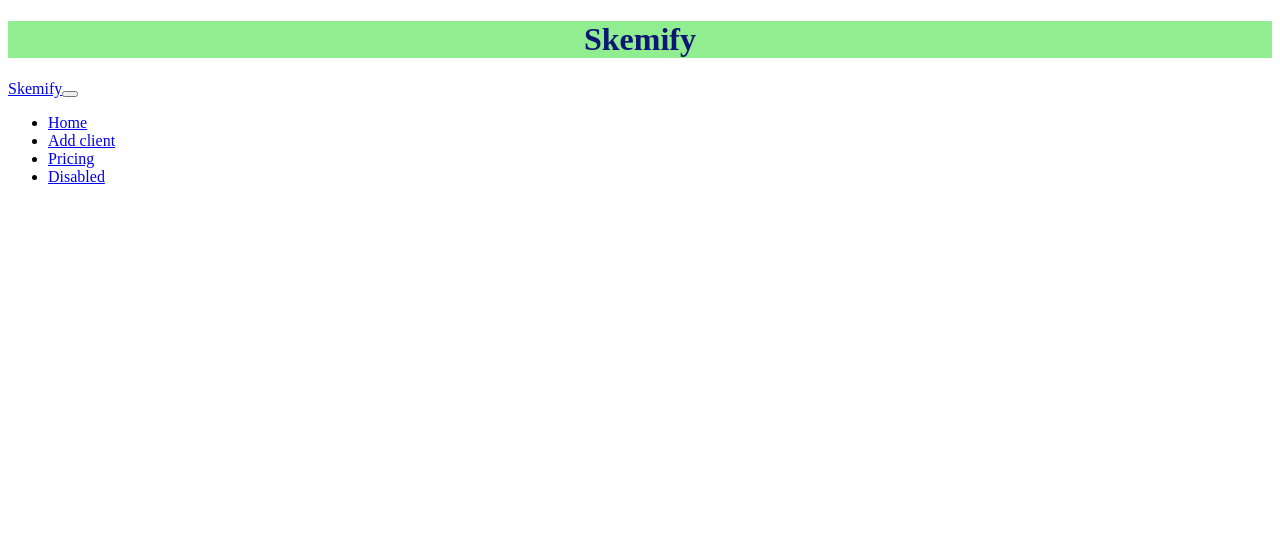
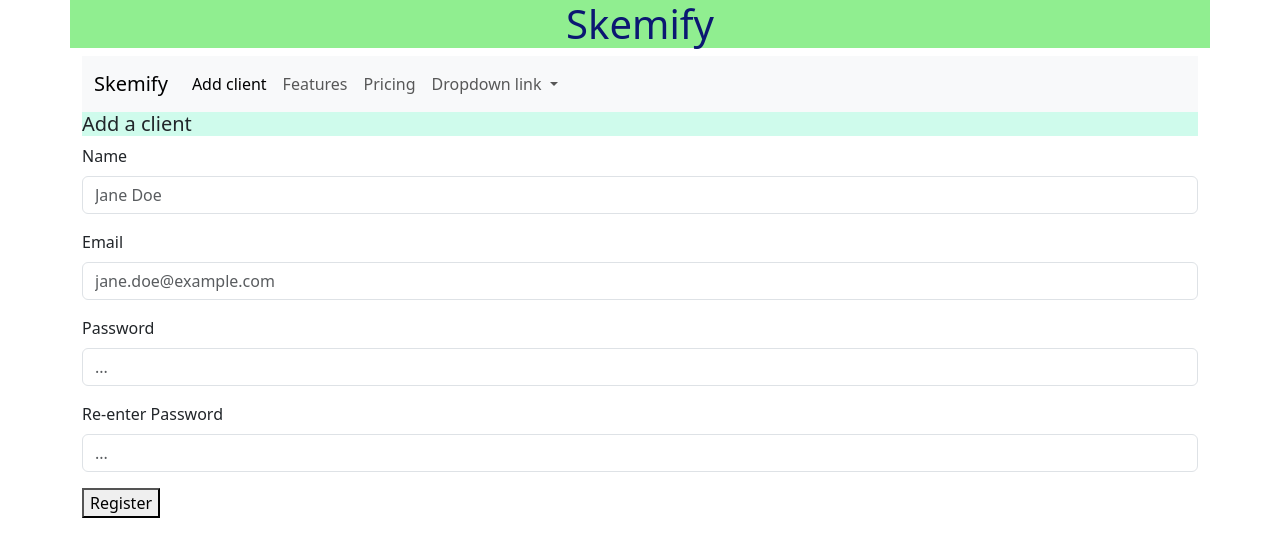
Before and after one commit to sandrauddman/clientManagementApp, an Angular app: page /clientForm in a window 1280 px wide. Before the commit this address led to /. Shown: the top 556 px of the page. Built offline with nearby package versions, Linux system fonts and the light colour scheme.

Commit message:
register page html created

```diff
--- a/src/app/app-routing.module.ts
+++ b/src/app/app-routing.module.ts
@@ -3,7 +3,7 @@ import { RouterModule, Routes } from '@angular/router';
 import { ClientFormComponent } from './client-form/client-form.component';
 
 const routes: Routes = [
-  {path:"clienForm", component:ClientFormComponent}
+  {path:"clientForm", component:ClientFormComponent}
 ];
 
 @NgModule({
--- a/src/app/app.component.html
+++ b/src/app/app.component.html
@@ -1,32 +1,40 @@
 <h1 class="container" style="background-color: lightgreen;text-align: center; color: rgb(11, 23, 114);">Skemify</h1>
 
 <div class="container">
-
   <nav class="navbar navbar-expand-lg navbar-light bg-light">
     <div class="container-fluid">
       <a class="navbar-brand" href="#">Skemify</a>
-      <button class="navbar-toggler" type="button" data-bs-toggle="collapse" data-bs-target="#navbarNav"
-        aria-controls="navbarNav" aria-expanded="false" aria-label="Toggle navigation">
+      <button class="navbar-toggler" type="button" data-bs-toggle="collapse" data-bs-target="#navbarNavDropdown"
+        aria-controls="navbarNavDropdown" aria-expanded="false" aria-label="Toggle navigation">
         <span class="navbar-toggler-icon"></span>
       </button>
-      <div class="collapse navbar-collapse" id="navbarNav">
+      <div class="collapse navbar-collapse" id="navbarNavDropdown">
         <ul class="navbar-nav">
           <li class="nav-item">
-            <a class="nav-link active" aria-current="page" href="#">Home</a>
+            <a class="nav-link active" routerLink="clientForm" aria-current="page" href="#">Add client</a>
           </li>
           <li class="nav-item">
-            <a class="nav-link" routerLink="clientForm" href="#">Add client</a>
+            <a class="nav-link" href="#">Features</a>
           </li>
           <li class="nav-item">
             <a class="nav-link" href="#">Pricing</a>
           </li>
-          <li class="nav-item">
-            <a class="nav-link disabled" href="#" tabindex="-1" aria-disabled="true">Disabled</a>
+          <li class="nav-item dropdown">
+            <a class="nav-link dropdown-toggle" href="#" id="navbarDropdownMenuLink" role="button"
+              data-bs-toggle="dropdown" aria-expanded="false">
+              Dropdown link
+            </a>
+            <ul class="dropdown-menu" aria-labelledby="navbarDropdownMenuLink">
+              <li><a class="dropdown-item" href="#">Action</a></li>
+              <li><a class="dropdown-item" href="#">Another action</a></li>
+              <li><a class="dropdown-item" href="#">Something else here</a></li>
+            </ul>
           </li>
         </ul>
       </div>
     </div>
   </nav>
 
+
 </div>
 <router-outlet></router-outlet>
--- a/src/app/client-form/client-form.component.html
+++ b/src/app/client-form/client-form.component.html
@@ -1 +1,24 @@
-<p>client-form works!</p>
+<div class="container">
+    <h5 style="background-color: rgba(177, 248, 224, 0.614);">Add a client</h5>
+    <form action="submitt">
+        <div class="mb-3">
+            <label for="exampleFormControlInput1" class="form-label">Name</label>
+            <input type="text" class="form-control" id="name" placeholder="Jane Doe">
+        </div>
+        <div class="mb-3">
+            <label for="exampleFormControlInput1" class="form-label">Email</label>
+            <input type="email" class="form-control" id="email" placeholder="jane.doe@example.com">
+        </div>
+        <div class="mb-3">
+            <label for="exampleFormControlInput1" class="form-label">Password</label>
+            <input type="password" class="form-control" id="password" placeholder="...">
+        </div>
+        <div class="mb-3">
+            <label for="exampleFormControlInput1" class="form-label">Re-enter Password</label>
+            <input type="password" class="form-control" id="Repassword" placeholder="...">
+        </div>
+        <button type="submit">Register</button>
+    </form>
+
+
+</div>
--- a/src/styles.css
+++ b/src/styles.css
@@ -1,2 +1,2 @@
 /* You can add global styles to this file, and also import other style files */
-@import '../node_modules/bootstrap/dist/css/bootstrap.min.css's
+@import '../node_modules/bootstrap/dist/css/bootstrap.min.css'
```
